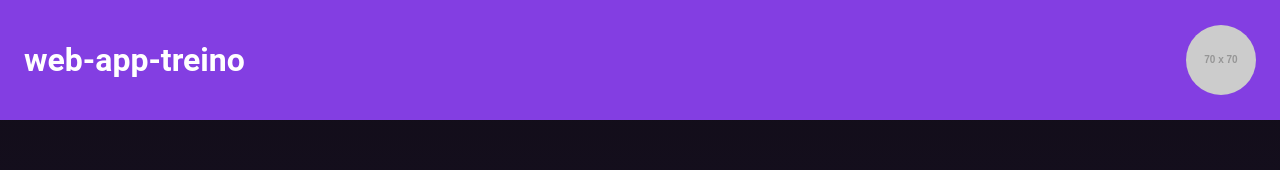
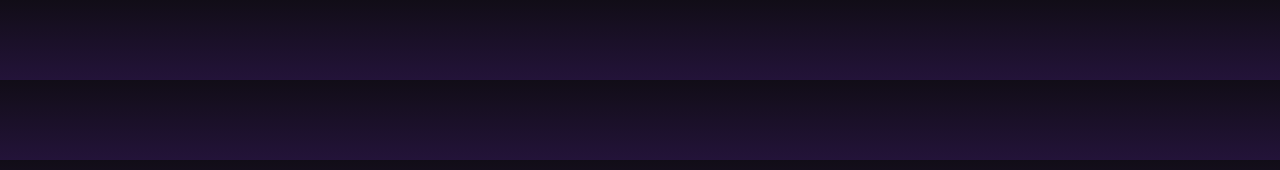
Before and after one commit to hsanfilippo/web-app-treino-front, a React (Create React App) app: page / in a window 1280 px wide. Shown: the top 170 px of the page. Built offline with nearby package versions, Linux system fonts and the light colour scheme.

Commit message:
Feat: Rota padrão definida como tela de login. Home passa a ser '/home'.

```diff
--- a/src/App.tsx
+++ b/src/App.tsx
@@ -2,6 +2,7 @@ import { GlobalStyle } from './styles'
 import { createBrowserRouter, RouterProvider } from 'react-router-dom'
 
 import Header from './components/Header'
+import LoginRegister from './pages/LoginRegister'
 import Home from './pages/Home'
 import Treinos from './pages/Treinos'
 import NewTreino from './pages/NewTreino'
@@ -10,6 +11,10 @@ import EditTreino from './pages/EditTreino'
 const routes = createBrowserRouter([
   {
     path: '/',
+    element: <LoginRegister />
+  },
+  {
+    path: 'home/',
     element: <Home />
   },
   {
@@ -30,7 +35,6 @@ function App() {
   return (
     <>
       <GlobalStyle />
-      <Header />
       <RouterProvider router={routes} />
     </>
   )
```
